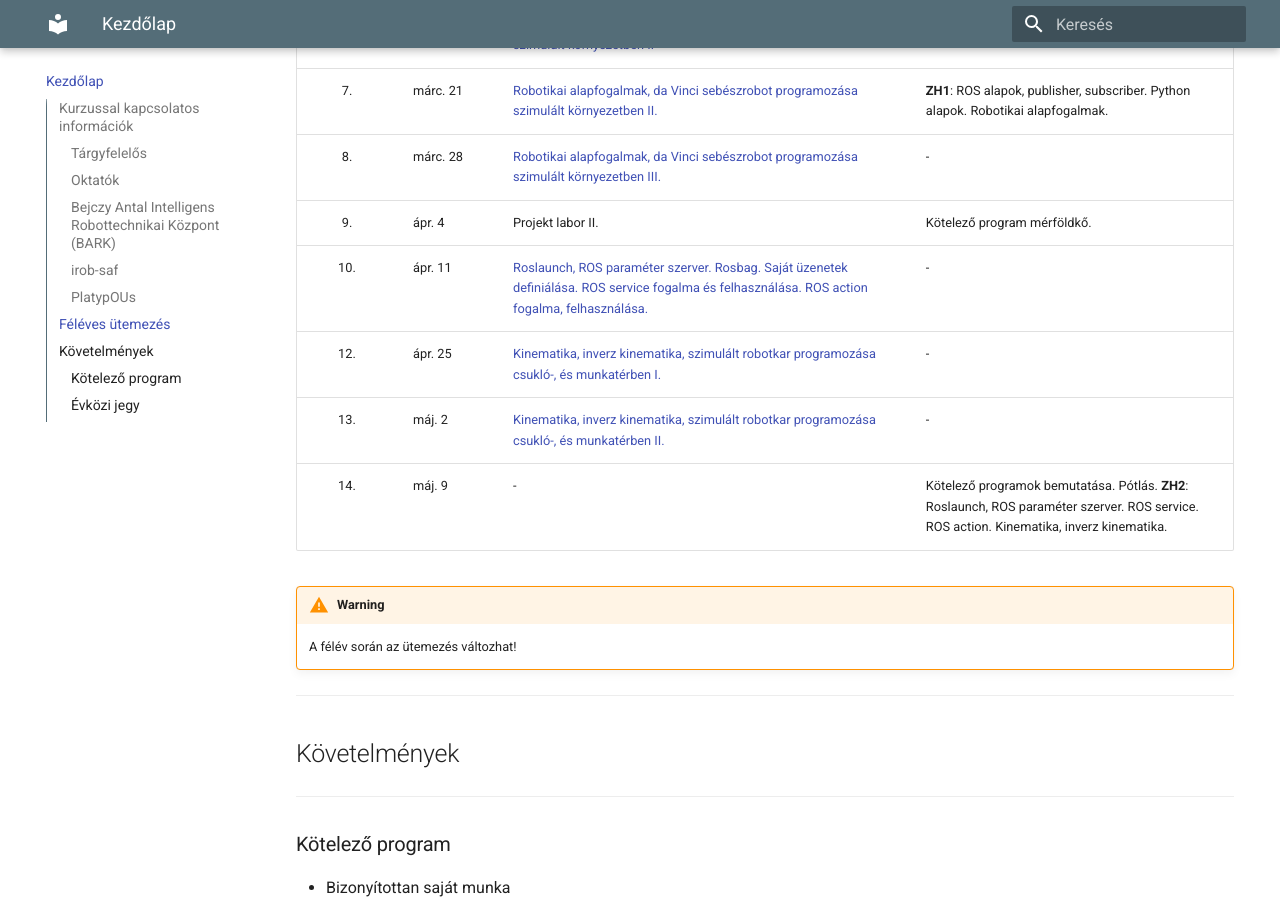
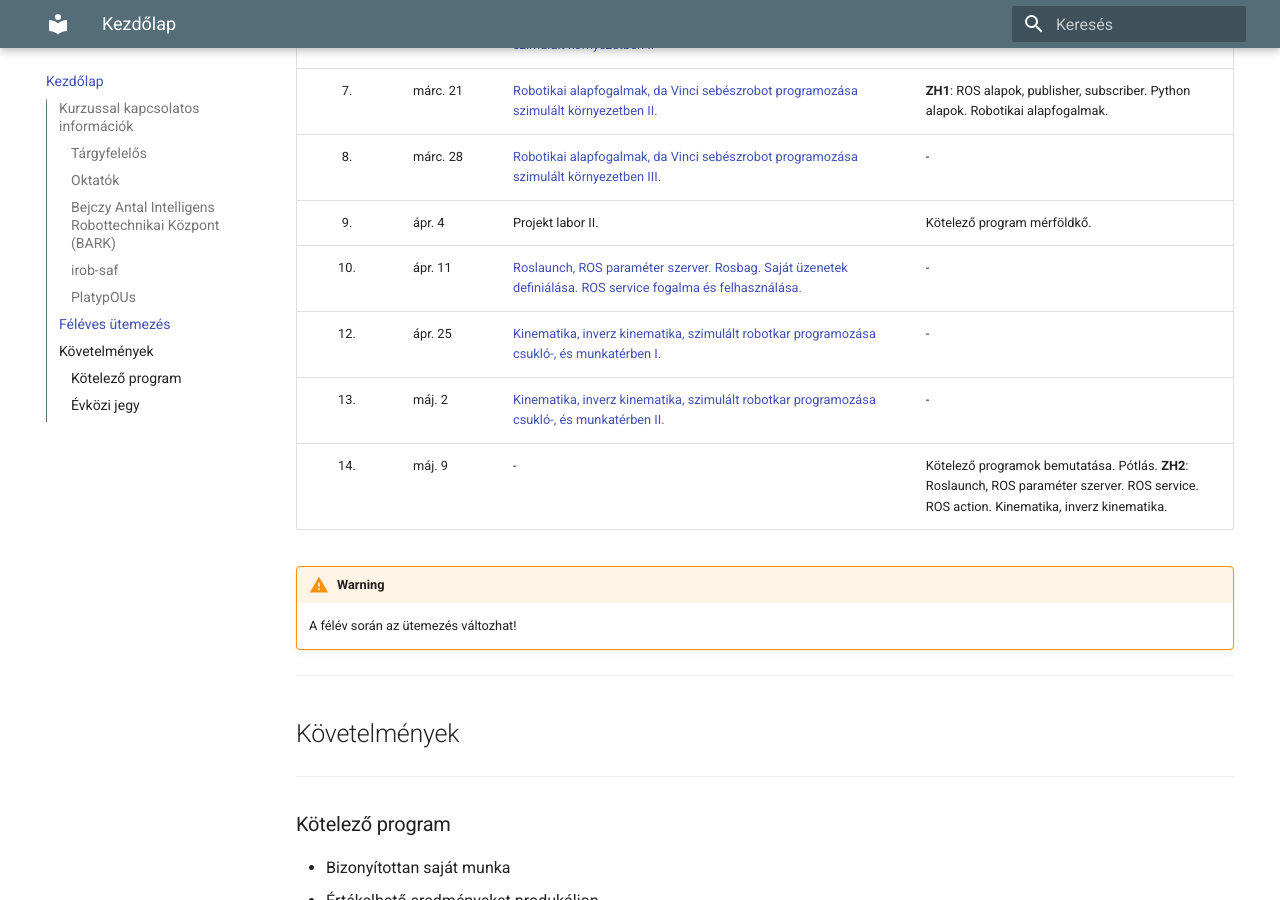
Before and after one commit to ABC-iRobotics/advanced_ros_course_materials_hu, an MkDocs documentation site: the page built from docs/index.md, in a window 1280 px wide and 900 px high, scrolled down 2663 px. Built offline with MkDocs 1.6.1 and Material for MkDocs 9.7.7, drawn with Linux system fonts in a browser that asks for light colours.

Commit message:
Roslaunch

```diff
--- a/docs/index.md
+++ b/docs/index.md
@@ -63,7 +63,7 @@ Détár Borsa
 |7.| márc. 21 |[Robotikai alapfogalmak, da Vinci sebészrobot programozása szimulált környezetben II.](05_da_vinci.md) | **ZH1**: ROS alapok, publisher, subscriber. Python alapok. Robotikai alapfogalmak.|
 |8.| márc. 28 |  [Robotikai alapfogalmak, da Vinci sebészrobot programozása szimulált környezetben III.](05_da_vinci.md)   | - |
 |9.| ápr. 4 |  Projekt labor II. | Kötelező program mérföldkő. |
-|10.| ápr. 11 | [Roslaunch, ROS paraméter szerver. Rosbag. Saját üzenetek definiálása. ROS service fogalma és felhasználása. ROS action fogalma, felhasználása.](08_roslaunch.md)   | - |
+|10.| ápr. 11 | [Roslaunch, ROS paraméter szerver. Rosbag. Saját üzenetek definiálása. ROS service fogalma és felhasználása.](08_roslaunch.md)   | - |
 |12.| ápr. 25 | [Kinematika, inverz kinematika, szimulált robotkar programozása csukló-, és munkatérben I.](12_robotics_principles.md) | - |
 |13.| máj. 2  | [Kinematika, inverz kinematika, szimulált robotkar programozása csukló-, és munkatérben II.](12_robotics_principles.md) | - |
 |14.| máj. 9| - | Kötelező programok bemutatása. Pótlás. **ZH2**: Roslaunch, ROS paraméter szerver. ROS service. ROS action. Kinematika, inverz kinematika.|
```
Also changed, not shown: docs/08_roslaunch.md (+2 -2 lines).
